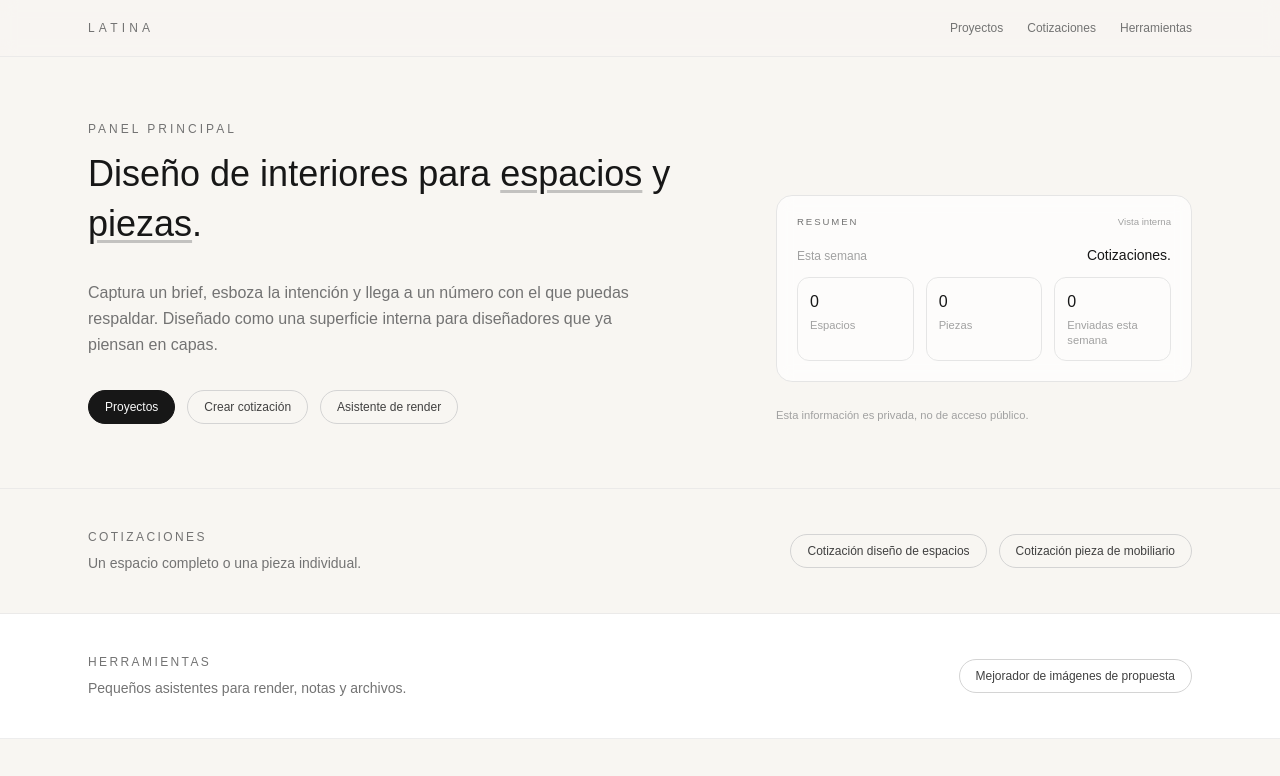
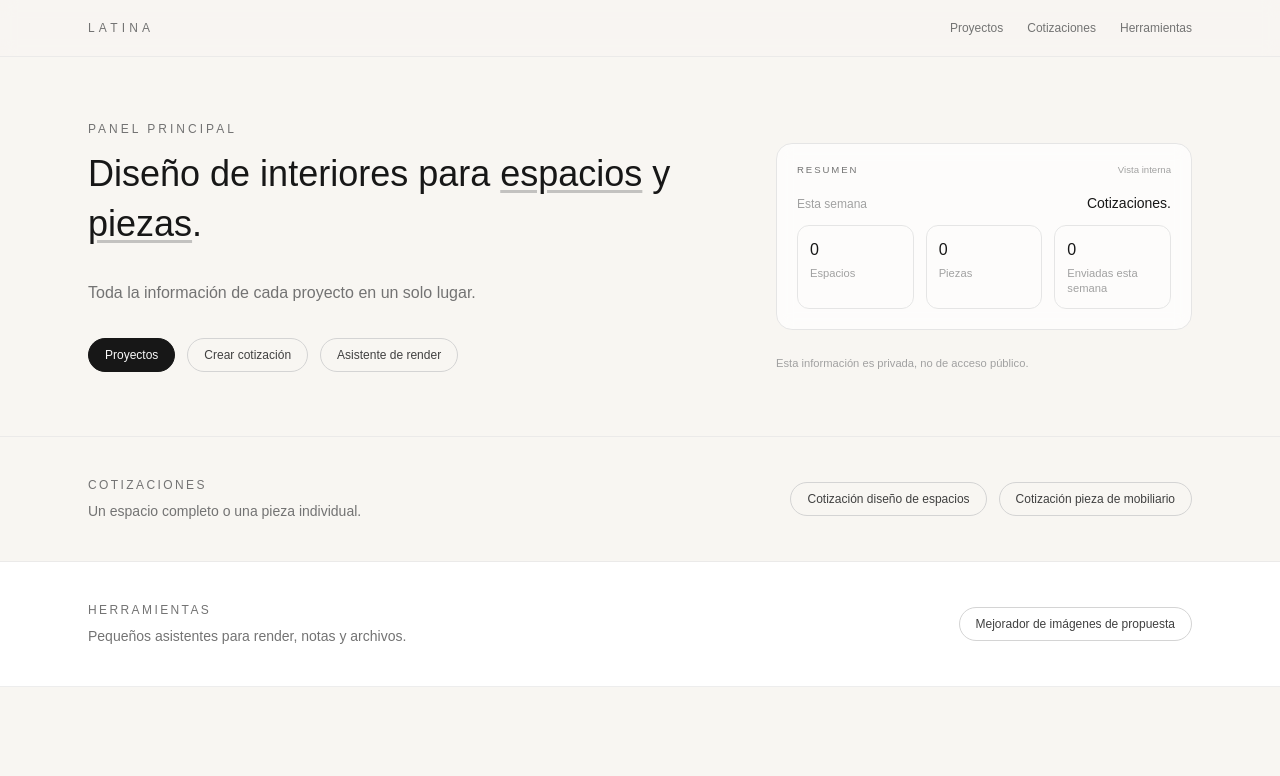
Before and after one commit to innovationwizard/latina, a Next.js app: page / in a window 1280 px wide. Shown: the top 776 px of the page. Built offline with nearby package versions, Linux system fonts and the light colour scheme; no server answers.

Commit message:
Tres texto.

```diff
--- a/app/page.tsx
+++ b/app/page.tsx
@@ -69,9 +69,7 @@ export default function Home() {
                 </h1>
               </div>
               <p className="text-sm md:text-base text-neutral-500 max-w-xl leading-relaxed">
-                Captura un brief, esboza la intención y llega a un número
-                con el que puedas respaldar. Diseñado como una superficie interna para
-                diseñadores que ya piensan en capas.
+                Toda la información de cada proyecto en un solo lugar.
               </p>
               <div className="flex flex-wrap gap-3 text-xs">
                 <Link
```
